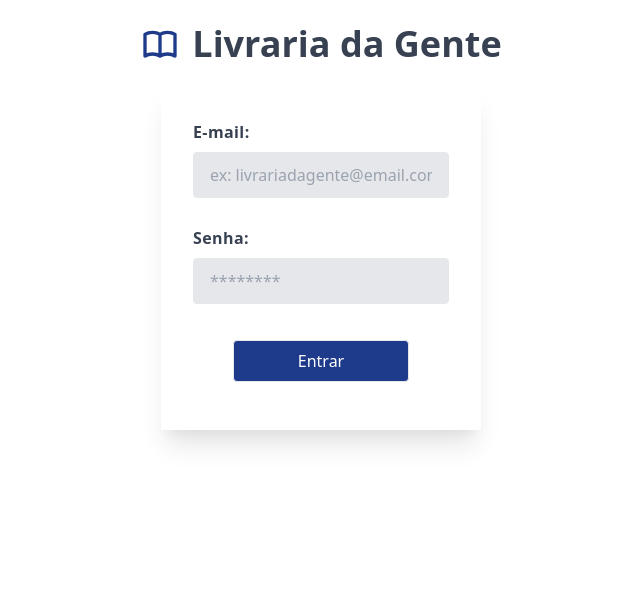
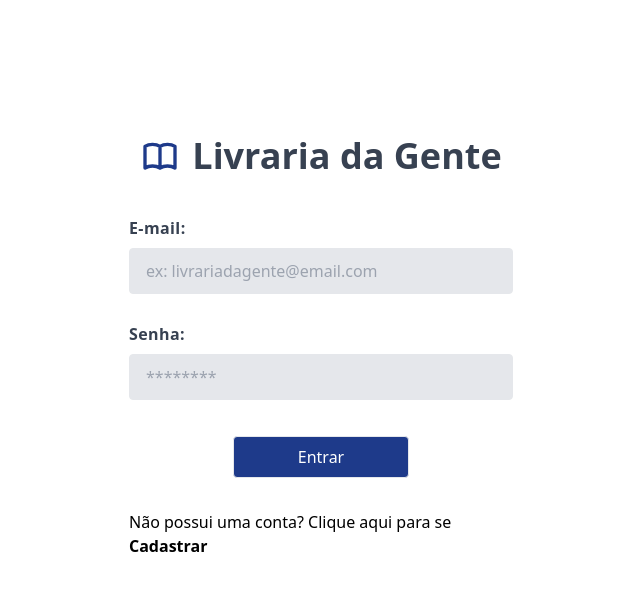
Before and after one commit to alinevenceslau/livrariadagenteup, a Vue app in the folder livraria_da_gente/: page /#/login in a window 1280 px wide. Shown: the top 590 px of the page, without its empty margins (319-959 px from the left). Built offline with nearby package versions, Linux system fonts and the light colour scheme.

Commit message:
Estilizando view de Login

```diff
--- a/livraria_da_gente/src/views/Login.vue
+++ b/livraria_da_gente/src/views/Login.vue
@@ -1,7 +1,8 @@
 <template>
+    <div class="flex justify-center items-center flex-col py-28">
     <FormHeader/>
-    <div class="object-center w-full max-w-xs mx-auto">
-        <form class="shadow-xl p-8" @submit.prevent="login">
+        <div class="max-w-sm">
+            <form class="py-4 mx-auto" @submit.prevent="login">
                 <div class="flex flex-wrap -mx-3 mb-4">
                     <!-- Input e label de e-mail -->
                     <div class="w-full px-3">
@@ -26,7 +27,11 @@
                     </button>
                 </div>
             </form>
+            <p>Não possui uma conta? Clique aqui para se <a class="font-bold cursor-pointer" @click.prevent="redirectToSignUp">Cadastrar</a></p>
+            <router-view/>
         </div>
+    </div>
+
 
 </template>
 
@@ -54,6 +59,10 @@
                     this.$router.push('/')
                 }
             },
+
+            redirectToSignUp(){
+                this.$router.push('/cadastro')
+            }
         }
     }
 </script>
```
Lines whose indentation alone changed are shown as unchanged.
